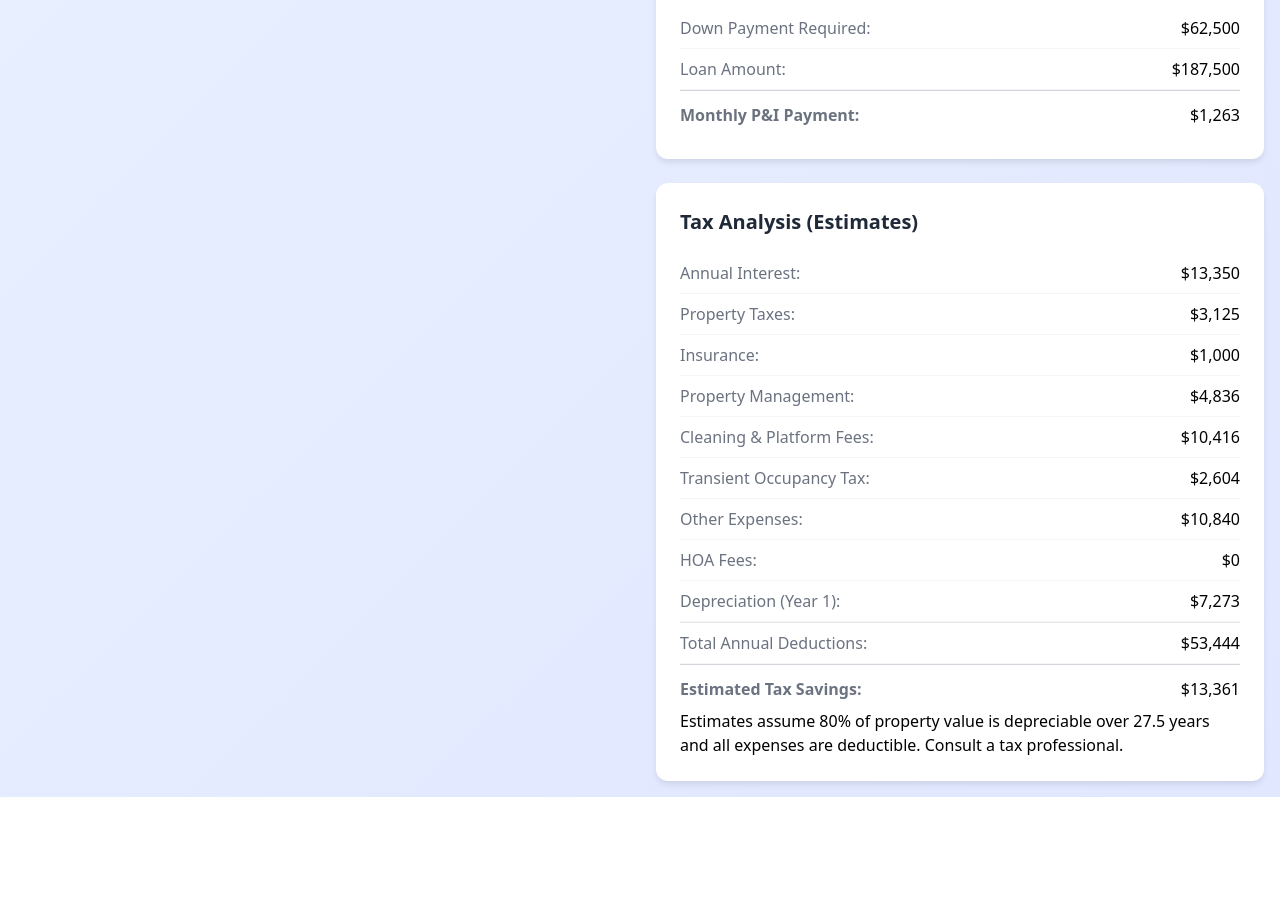
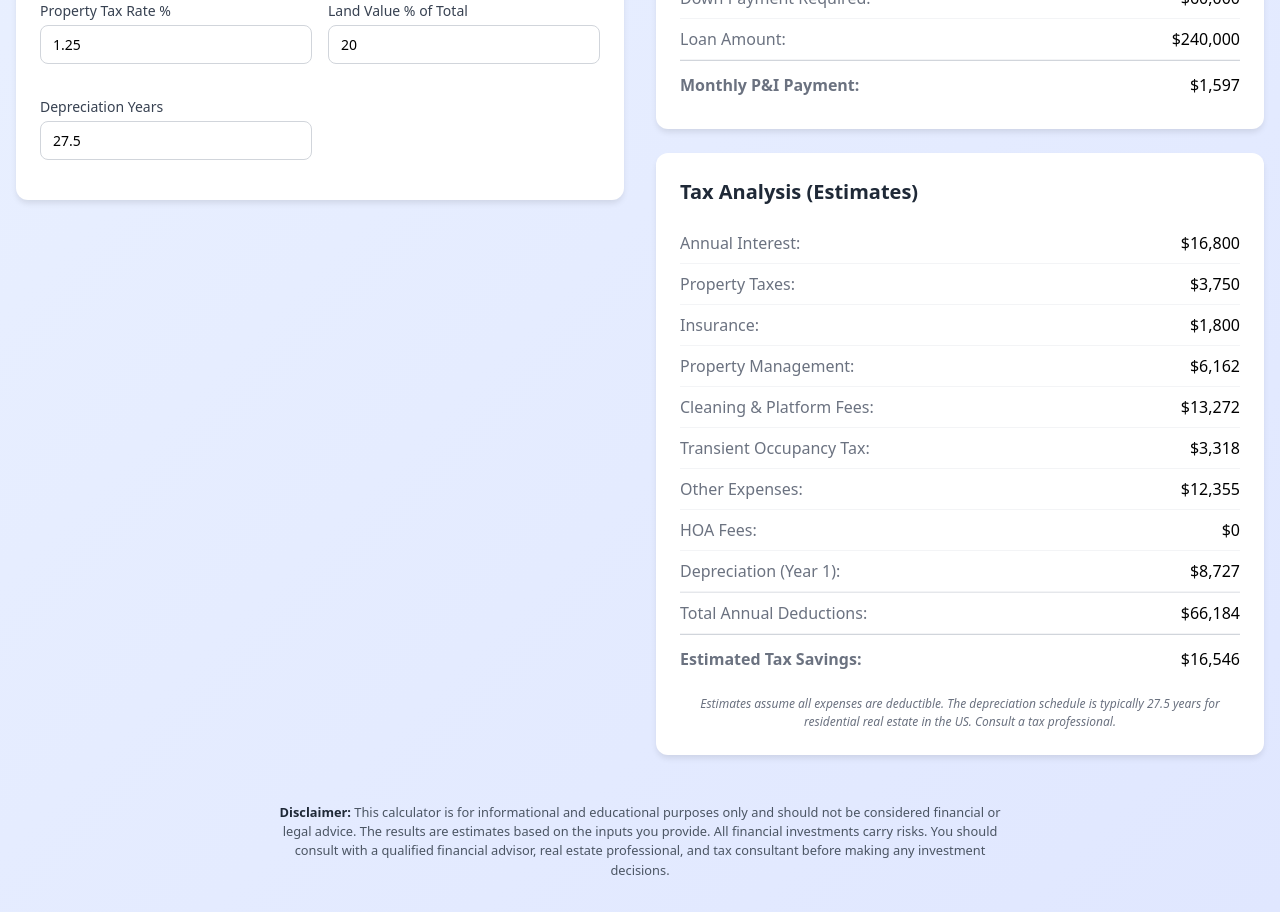
Before and after one commit to CEEJ222/str-calc, a React (Vite) app: page / in a window 1280 px wide. Shown: the part 1840-2752 px from the top of the page. Before the commit the page ends 2637 px from the top, so only its background shows below. Built offline with nearby package versions, Linux system fonts and the light colour scheme.

Commit message:
generalize form for use; add footer disclaimer

```diff
--- a/src/components/AirbnbCalculator.css
+++ b/src/components/AirbnbCalculator.css
@@ -323,3 +323,26 @@
       font-size: 1.75rem;
     }
   }
+
+.disclaimer {
+  font-size: 0.75rem;
+  color: #6b7280;
+  margin-top: 1rem;
+  font-style: italic;
+  text-align: center;
+}
+
+.footer {
+  max-width: 48rem;
+  margin: 2rem auto 0;
+  padding: 1rem;
+  text-align: center;
+  font-size: 0.8rem;
+  color: #4b5563;
+  line-height: 1.5;
+}
+
+.footer strong {
+  font-weight: 600;
+  color: #1f2937;
+}
--- a/src/components/AirbnbCalculator.jsx
+++ b/src/components/AirbnbCalculator.jsx
@@ -41,13 +41,13 @@ InputField.displayName = 'InputField';
 
 const AirbnbCalculator = () => {
   const [inputs, setInputs] = useState({
-    propertyValue: '250000',
-    downPaymentPercent: '25',
-    interestRate: '7.12',
+    propertyValue: '300000',
+    downPaymentPercent: '20',
+    interestRate: '7.0',
     loanTermYears: '30',
     avgNightlyRate: '200',
-    occupancyRate: '51',
-    insurance: '1000',
+    occupancyRate: '65',
+    insurance: '1800',
     hoaFees: '0',
     utilities: '2400',
     maintenancePercent: '1.0',
@@ -59,7 +59,10 @@ const AirbnbCalculator = () => {
     strLicenses: '1300',
     suppliesPerNight: '15',
     internetAnnual: '600',
-    marginalTaxRate: '25'
+    marginalTaxRate: '25',
+    propertyTaxRate: '1.25',
+    landValuePercent: '20',
+    depreciationYears: '27.5'
   });
 
   const debouncedInputs = useDebounce(inputs, 500);
@@ -103,8 +106,11 @@ const AirbnbCalculator = () => {
     const suppliesPerNight = getNum(debouncedInputs.suppliesPerNight);
     const internetAnnual = getNum(debouncedInputs.internetAnnual);
     const marginalTaxRate = getNum(debouncedInputs.marginalTaxRate);
+    const propertyTaxRate = getNum(debouncedInputs.propertyTaxRate);
+    const landValuePercent = getNum(debouncedInputs.landValuePercent);
+    const depreciationYears = getNum(debouncedInputs.depreciationYears);
 
-    const propertyTaxes = propertyValue * 0.0125;
+    const propertyTaxes = propertyValue * (propertyTaxRate / 100);
 
     const downPayment = propertyValue * (downPaymentPercent / 100);
     const loanAmount = propertyValue - downPayment;
@@ -140,8 +146,8 @@ const AirbnbCalculator = () => {
     const capRate = propertyValue > 0 ? (noi / propertyValue) * 100 : 0;
 
     const annualInterest = loanAmount * (interestRate / 100);
-    const buildingValue = propertyValue * 0.8; // Assume land is 20% of value
-    const depreciation = buildingValue / 27.5; // Straight-line over 27.5 years
+    const buildingValue = propertyValue * (1 - (landValuePercent / 100));
+    const depreciation = depreciationYears > 0 ? buildingValue / depreciationYears : 0;
 
     const totalDeductions =
         annualInterest +
@@ -207,7 +213,7 @@ const AirbnbCalculator = () => {
 
   const resetToDefaults = () => {
     setInputs({
-      propertyValue: '250000',
+      propertyValue: '300000',
       downPaymentPercent: '20',
       interestRate: '7.0',
       loanTermYears: '30',
@@ -218,14 +224,17 @@ const AirbnbCalculator = () => {
       utilities: '2400',
       maintenancePercent: '1.0',
       capexPercent: '0.5',
-      propertyMgmtPercent: '20',
+      propertyMgmtPercent: '13',
       cleaningFeePerNight: '50',
       platformFeePercent: '3',
       transientOccupancyTaxPercent: '7',
-      strLicenses: '300',
+      strLicenses: '1300',
       suppliesPerNight: '15',
-      internetAnnual: '960',
-      marginalTaxRate: '25'
+      internetAnnual: '600',
+      marginalTaxRate: '25',
+      propertyTaxRate: '1.25',
+      landValuePercent: '20',
+      depreciationYears: '27.5'
     });
   };
 
@@ -407,6 +416,36 @@ const AirbnbCalculator = () => {
                   name="marginalTaxRate"
                   value={inputs.marginalTaxRate}
                   onChange={updateInput}
+                />
+              </div>
+            </div>
+
+            {/* Advanced Assumptions */}
+            <div className="section">
+              <div className="section-header">
+                <Calculator className="section-icon gray" />
+                Advanced Assumptions
+              </div>
+              <div className="grid-2">
+                <InputField
+                  label="Property Tax Rate %"
+                  name="propertyTaxRate"
+                  value={inputs.propertyTaxRate}
+                  onChange={updateInput}
+                  step="0.01"
+                />
+                <InputField
+                  label="Land Value % of Total"
+                  name="landValuePercent"
+                  value={inputs.landValuePercent}
+                  onChange={updateInput}
+                />
+                <InputField
+                  label="Depreciation Years"
+                  name="depreciationYears"
+                  value={inputs.depreciationYears}
+                  onChange={updateInput}
+                  step="0.5"
                 />
               </div>
             </div>
@@ -631,11 +670,16 @@ const AirbnbCalculator = () => {
                 </li>
               </ul>
               <p className="disclaimer">
-                Estimates assume 80% of property value is depreciable over 27.5 years and all expenses are deductible. Consult a tax professional.
+                Estimates assume all expenses are deductible. The depreciation schedule is typically 27.5 years for residential real estate in the US. Consult a tax professional.
               </p>
             </div>
           </div>
         </div>
+        <footer className="footer">
+          <p>
+            <strong>Disclaimer:</strong> This calculator is for informational and educational purposes only and should not be considered financial or legal advice. The results are estimates based on the inputs you provide. All financial investments carry risks. You should consult with a qualified financial advisor, real estate professional, and tax consultant before making any investment decisions.
+          </p>
+        </footer>
       </div>
     </div>
   );
```
Also changed, not shown: 1 other file (tests, documents, lock files or other folders).
